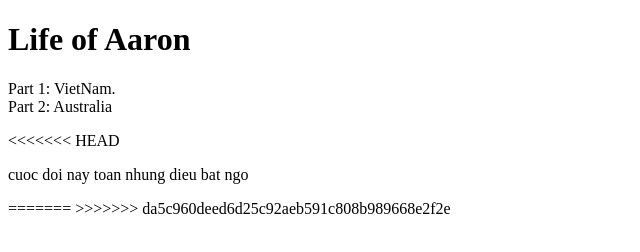
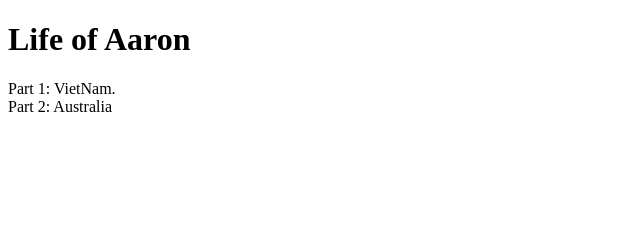
Before and after one commit to Aaron2385/demo, a plain HTML site: page index.html in a window 1280 px wide. Shown: the whole page, without its empty margins (0-640 px from the left). Drawn offline with Linux system fonts and the light colour scheme.

Commit message:
Update index.html

```diff
--- a/index.html
+++ b/index.html
@@ -5,11 +5,6 @@
 <h1>Life of Aaron</h1>
 
 <p>Part 1: VietNam.<br>Part 2: Australia</p>
-<<<<<<< HEAD
-<p> cuoc doi nay toan nhung dieu bat ngo</p>
 
-=======
-
->>>>>>> da5c960deed6d25c92aeb591c808b989668e2f2e
 </body>
 </html>
```
